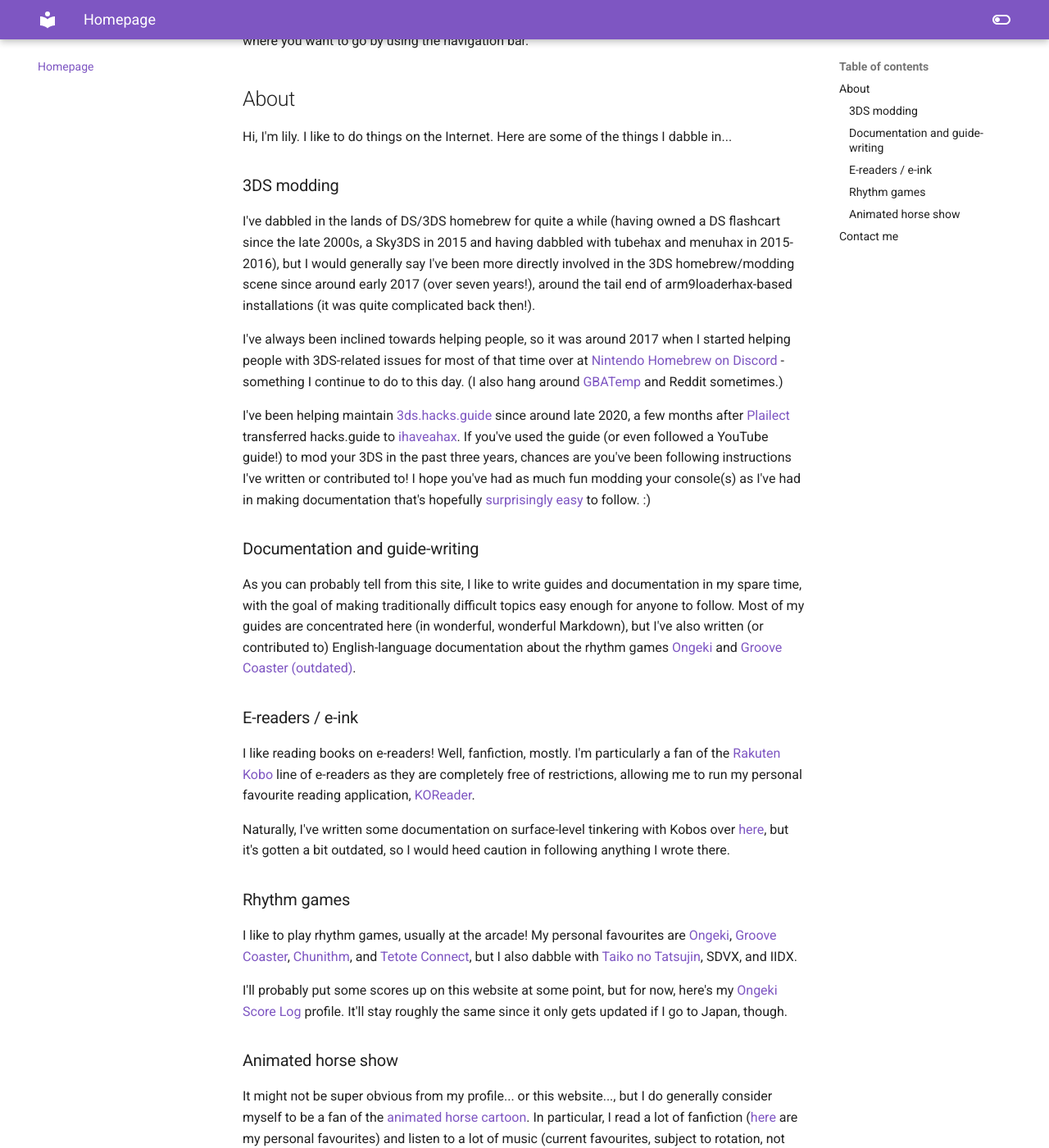
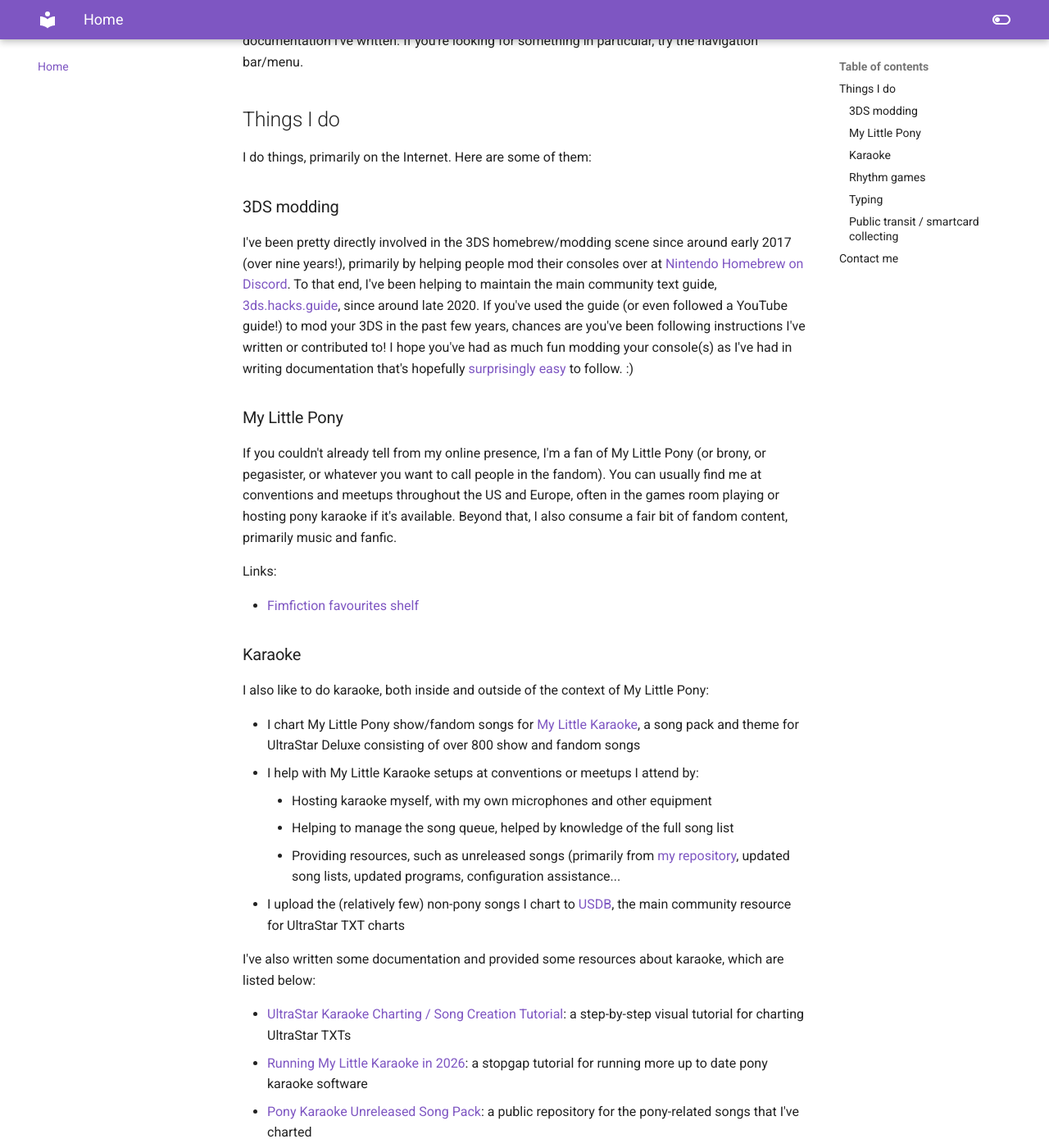
Before and after one commit to lilyuwuu/website, an MkDocs documentation site: the page built from docs/index.md, in a window 1280 px wide and 1400 px high, scrolled down 216 px. Shown: the whole window at 82% size. Built offline with MkDocs 1.6.1 and Material for MkDocs 9.7.7, drawn with Linux system fonts in a browser that asks for light colours; some of the changed text lies outside the part shown.

Commit message:
homepage update

```diff
--- a/docs/index.md
+++ b/docs/index.md
@@ -1,43 +1,79 @@
-# Homepage
+# Home
 
-Welcome to my personal website! There isn't much here right now, but you can usually get to where you want to go by using the navigation bar.
+Hi, I'm lily and this is my personal website! I mostly use this as a dumping ground for documentation I've written. If you're looking for something in particular, try the navigation bar/menu.
 
-## About
+## Things I do
 
-Hi, I'm lily. I like to do things on the Internet. Here are some of the things I dabble in...
+I do things, primarily on the Internet. Here are some of them:
 
 ### 3DS modding
 
-I've dabbled in the lands of DS/3DS homebrew for quite a while (having owned a DS flashcart since the late 2000s, a Sky3DS in 2015 and having dabbled with tubehax and menuhax in 2015-2016), but I would generally say I've been more directly involved in the 3DS homebrew/modding scene since around early 2017 (over seven years!), around the tail end of arm9loaderhax-based installations (it was quite complicated back then!).
+I've been pretty directly involved in the 3DS homebrew/modding scene since around early 2017 (over nine years!), primarily by helping people mod their consoles over at [Nintendo Homebrew on Discord](https://discord.gg/C29hYvh). To that end, I've been helping to maintain the main community text guide, [3ds.hacks.guide](https://3ds.hacks.guide), since around late 2020. If you've used the guide (or even followed a YouTube guide!) to mod your 3DS in the past few years, chances are you've been following instructions I've written or contributed to! I hope you've had as much fun modding your console(s) as I've had in writing documentation that's hopefully [surprisingly easy](https://knowyourmeme.com/photos/2436665) to follow. :)
 
-I've always been inclined towards helping people, so it was around 2017 when I started helping people with 3DS-related issues for most of that time over at [Nintendo Homebrew on Discord](https://discord.gg/C29hYvh) - something I continue to do to this day. (I also hang around [GBATemp](https://gbatemp.net/forums/nintendo-3ds.199/) and Reddit sometimes.)
+### My Little Pony
 
-I've been helping maintain [3ds.hacks.guide](https://3ds.hacks.guide) since around late 2020, a few months after [Plailect](https://github.com/plailect) transferred hacks.guide to [ihaveahax](https://ihaveahax.net/). If you've used the guide (or even followed a YouTube guide!) to mod your 3DS in the past three years, chances are you've been following instructions I've written or contributed to! I hope you've had as much fun modding your console(s) as I've had in making documentation that's hopefully [surprisingly easy](https://knowyourmeme.com/photos/2436665) to follow. :)
+If you couldn't already tell from my online presence, I'm a fan of My Little Pony (or brony, or pegasister, or whatever you want to call people in the fandom). You can usually find me at conventions and meetups throughout the US and Europe, often in the games room playing or hosting pony karaoke if it's available. Beyond that, I also consume a fair bit of fandom content, primarily music and fanfic.
 
-### Documentation and guide-writing
+Links:
 
-As you can probably tell from this site, I like to write guides and documentation in my spare time, with the goal of making traditionally difficult topics easy enough for anyone to follow. Most of my guides are concentrated here (in wonderful, wonderful Markdown), but I've also written (or contributed to) English-language documentation about the rhythm games [Ongeki](https://docs.google.com/document/d/1HKCW7DWjYRnVjCmPzrQwDKC0wKTi41X-Y-dP1-ygliU/edit?usp=sharing) and [Groove Coaster (outdated)](https://docs.google.com/document/d/1W7LavJKqfvauztVIdbxeII_HtA1Z9XJ5U13g-I-DgJs/edit?usp=sharing).
+- [Fimfiction favourites shelf](https://www.fimfiction.net/bookshelf/1244885/favourites)
 
-### E-readers / e-ink
+### Karaoke
 
-I like reading books on e-readers! Well, fanfiction, mostly. I'm particularly a fan of the [Rakuten Kobo](https://kobo.com) line of e-readers as they are completely free of restrictions, allowing me to run my personal favourite reading application, [KOReader](https://github.com/koreader/koreader/).
+I also like to do karaoke, both inside and outside of the context of My Little Pony:
 
-Naturally, I've written some documentation on surface-level tinkering with Kobos over [here](kobo), but it's gotten a bit outdated, so I would heed caution in following anything I wrote there.
+- I chart My Little Pony show/fandom songs for [My Little Karaoke](https://www.mylittlekaraoke.com/), a song pack and theme for UltraStar Deluxe consisting of over 800 show and fandom songs
+- I help with My Little Karaoke setups at conventions or meetups I attend by:
+    - Hosting karaoke myself, with my own microphones and other equipment
+    - Helping to manage the song queue, helped by knowledge of the full song list
+    - Providing resources, such as unreleased songs (primarily from [my repository](projects/pony-karaoke), updated song lists, updated programs, configuration assistance...
+- I upload the (relatively few) non-pony songs I chart to [USDB](https://usdb.animux.de/), the main community resource for UltraStar TXT charts
+
+I've also written some documentation and provided some resources about karaoke, which are listed below:
+
+- [UltraStar Karaoke Charting / Song Creation Tutorial](guides/karaoke/): a step-by-step visual tutorial for charting UltraStar TXTs
+- [Running My Little Karaoke in 2026](guides/mlk): a stopgap tutorial for running more up to date pony karaoke software
+- [Pony Karaoke Unreleased Song Pack](projects/pony-karaoke/): a public repository for the pony-related songs that I've charted
 
 ### Rhythm games
 
-I like to play rhythm games, usually at the arcade! My personal favourites are [Ongeki](https://ongeki.sega.jp/), [Groove Coaster](https://groovecoaster.jp), [Chunithm](https://chunithm.sega.jp), and [Tetote Connect](https://tetoteconnect.jp), but I also dabble with [Taiko no Tatsujin](https://taiko.namco-ch.net/taiko/), SDVX, and IIDX.
+I like to play rhythm games, usually at the arcade! These days I normally play [Ongeki](https://ongeki.sega.jp), [Chunithm](https://chunithm.sega.jp), [pop'n music](https://p.eagate.573.jp/game/popn/popn29/) and [Polaris Chord](https://p.eagate.573.jp/game/polarischord/pc/music/index.html), but I find most games relatively fun.
 
-I'll probably put some scores up on this website at some point, but for now, here's my [Ongeki Score Log](https://ongeki-score.net/user/7257/) profile. It'll stay roughly the same since it only gets updated if I go to Japan, though.
+Once upon a time, I played [arcade Groove Coaster](https://groovecoaster.jp) quite competitively, but not so much since the end of service.
 
-### Animated horse show
+Public profiles:
 
-It might not be super obvious from my profile... or this website..., but I do generally consider myself to be a fan of the [animated horse cartoon](https://www.equestriadaily.com/). In particular, I read a lot of fanfiction ([here](https://www.fimfiction.net/bookshelf/1244885/favourites) are my personal favourites) and listen to a lot of music (current favourites, subject to rotation, not necessarily still in pony fandom: [4everfreebrony](https://www.youtube.com/@4everfreebrony), [Koa](https://twitter.com/KoaPony), [Metajoker](https://www.youtube.com/@Metajoker), [CadetRedShirt](https://www.youtube.com/@CadetRedShirt), [Crusader!](https://www.youtube.com/@BandoTheBear), [Flittzy](https://www.youtube.com/@FlittzyMusic), [Forest Rain](https://www.youtube.com/@ForestRainMedia), [John Kenza](https://www.youtube.com/@RyleoGoldridge), [Vylet Pony](https://www.vyletpony.com/)).
+- [Ongeki Score Log](https://ongeki-score.net/user/7257/)
 
-Seriously, go check out some pony fandom music! The compilation group [Ponies@Dawn](https://poniesatdawn.bandcamp.com/) puts out a good 60-70 songs every few months in a variety of genres. It's also worth checking out [Luck Rock's monthly compilation list of fandom music](https://www.youtube.com/@LuckRockMusic/playlists) and the [Horse Music Herald](https://horsemusicherald.com/). You're bound to find something in a genre you like (with between a minimal amount and a bunch of pony references thrown in).
+### Typing
+
+Recently, I've gotten into semi-competitive typing. I practice primarily on [TypeGG](https://typegg.io/user/lilyuwuu).
+
+General statistics:
+
+- Top 10 world (among TypeGG users); #1 in Canada (technically)
+    - 37,000 pp (ppv0.8)
+- Speed:
+    - ~170 WPM on sustained (10,000 character) endurance quotes
+    - ~190 "normalized WPM" (adjusted for quote difficulty)
+    - ~200 WPM peak on random-word tests (1 minute)
+
+Quotes I'm most proud of:
+
+- Best play: [Linux Network Servers - List of Tables](https://typegg.io/solo/lotc1tb_0173) (~150 WPM for 13 minutes/9600 characters of mostly technical terms and newlines)
+- Best medium-length endurance: [The sport of mountain biking](https://typegg.io/solo/tsombio_9020) (~205 WPM for 3 minutes/3100 characters)
+- Best long-term endurance: [The New Science of Narcissism - Smart ways](https://typegg.io/solo/taswtun_1082) (~180 WPM for 8 minutes/7800 characters)
+
+### Public transit / smartcard collecting
+
+I'm a fan of taking public transit wherever I go, and also of collecting public transportation smart cards ("IC cards") as a memento/souvenir of the places I visit. To date, I've collected over a hundred cards, most of them from Japan.
+
+Resources:
+
+- [Eli Fessler's site for Japanese IC cards](https://japan.elifessler.com/ic-cards/)
 
 ## Contact me
 
-If you need something from me (or just want to chat), feel free to contact me! You can reach me **@lilyshy on Discord** (my friend requests should be open, but if you need a mutual server, try [Nintendo Homebrew](https://discord.gg/C29hYvh)).
+If you need something from me (or just want to chat), feel free to contact me! You can reach me at **@lilyshy on Discord** (my friend requests should be open, but if you need a mutual server, try [Nintendo Homebrew](https://discord.gg/C29hYvh)). If you don't send a message of some sort with your friend request I might just assume it's spam.
 
 Discord's the best way to contact me, but you can also contact me by e-mail (**lily at this domain**). I don't check it very often, though.
```
